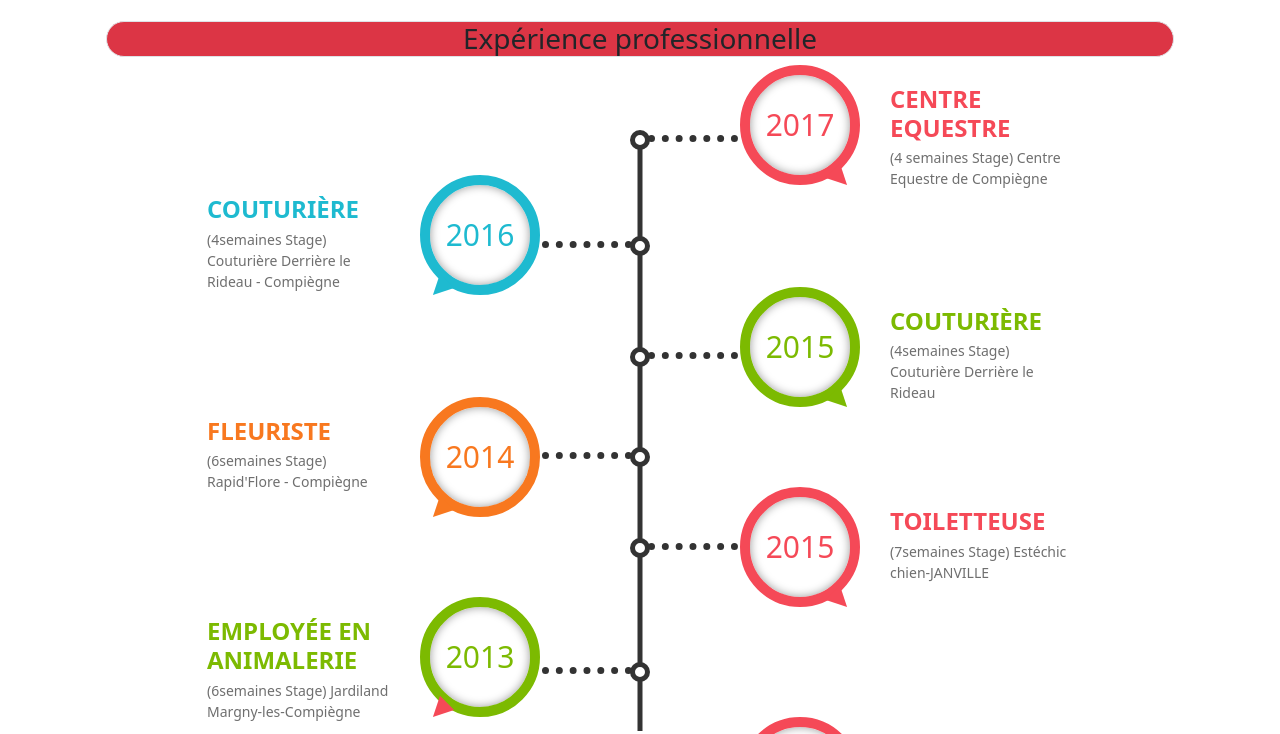
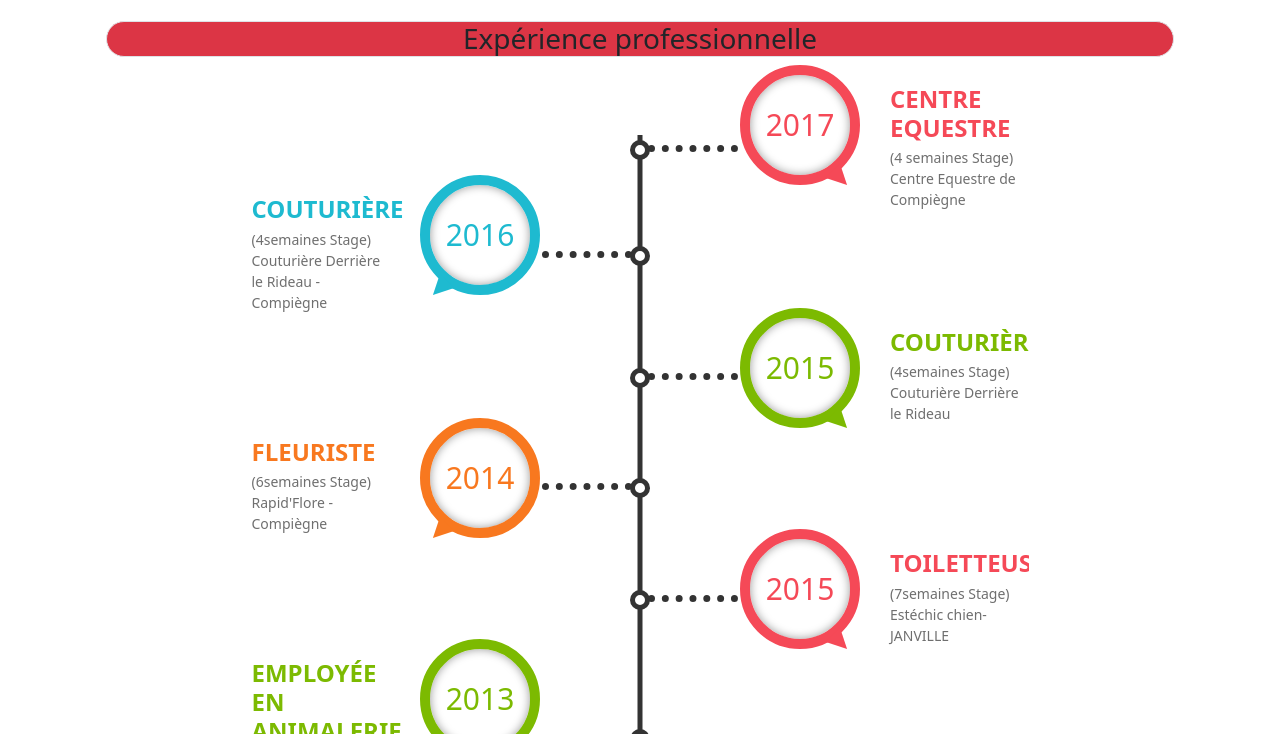
Before and after one commit to Elea29/CVboostrap, a plain HTML site: page index.html in a window 1280 px wide. Shown: the part 782-1516 px from the top of the page. Drawn offline with nearby package versions, Linux system fonts and the light colour scheme.

Commit message:
cv bootstrap

```diff
--- a/index.html
+++ b/index.html
@@ -84,7 +84,7 @@
                 <h3 class=" border bg-danger rounded-pill fs-3 text-center">Expérience professionnelle</h3>
                 <div class="container">
                   <div class="row">
-                      <div class="col-md-10 mx-auto">
+                      <div class="col-md-9 mx-auto">
                           <div class="main-timeline4">
                               <div class="timeline">
                                   <a href="#" class="timeline-content">
```
